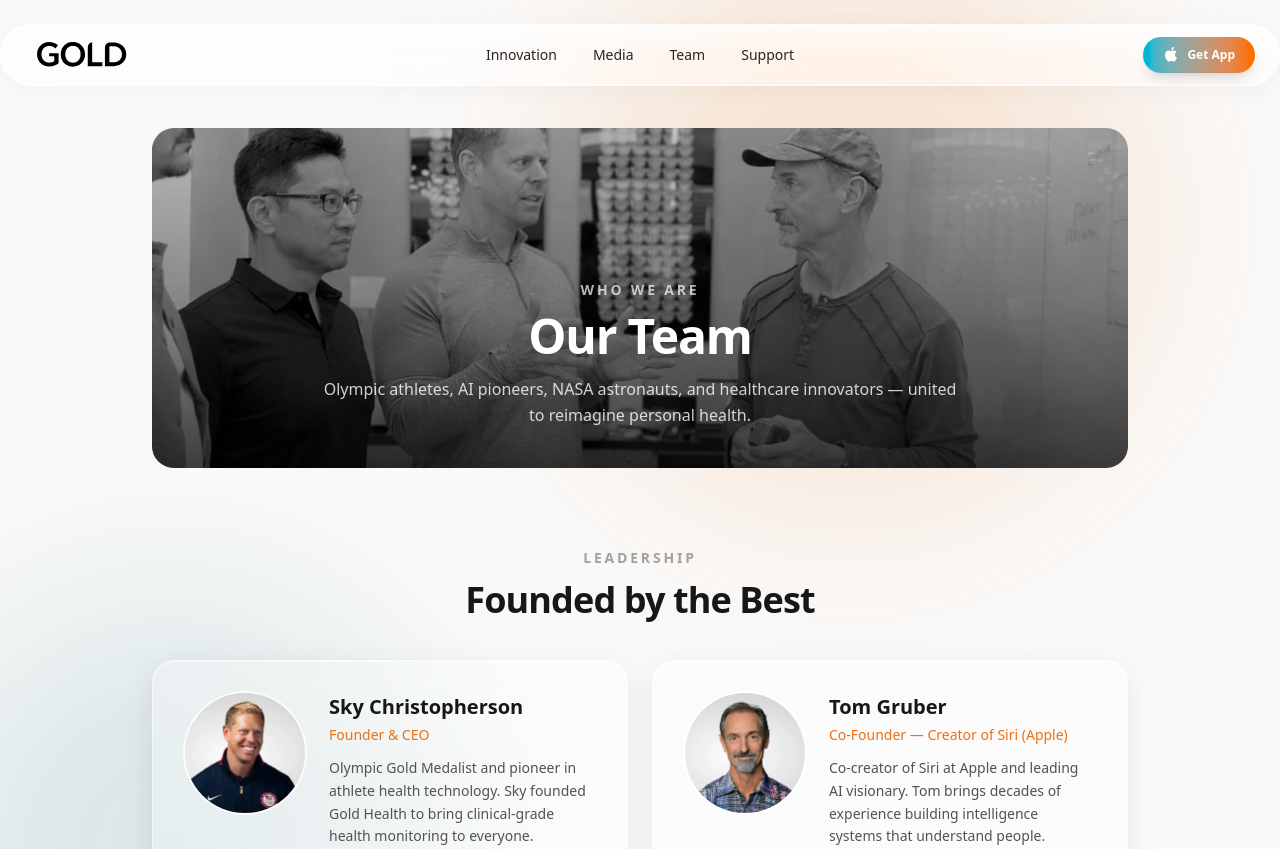
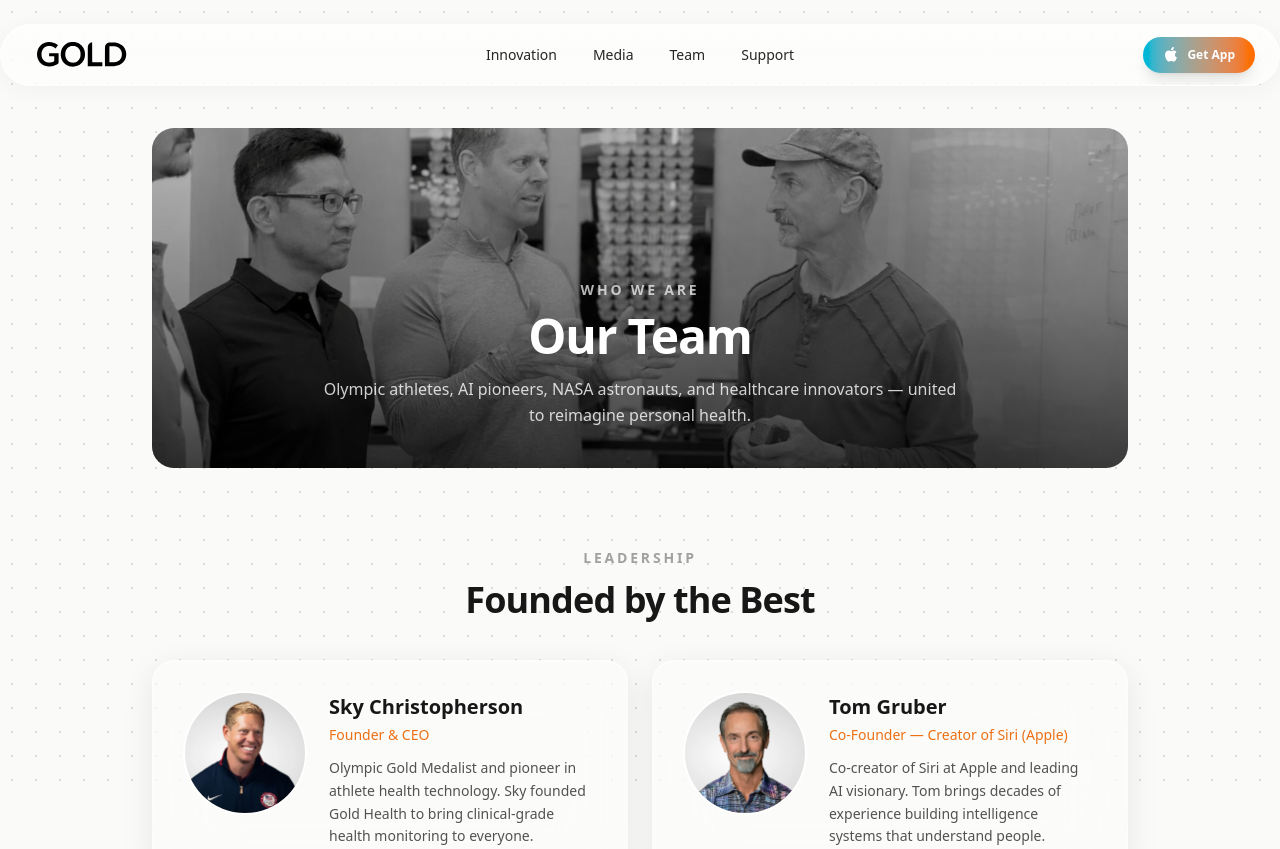
Before and after one commit to GOLD-Inc/goldwebsite, a Next.js app: page /team in a window 1280 px wide. Shown: the top 849 px of the page. Built offline with nearby package versions, Linux system fonts and the light colour scheme.

Commit message:
feat: add dot grid background to globals.css and update layout for improved styling

```diff
--- a/src/app/globals.css
+++ b/src/app/globals.css
@@ -146,3 +146,14 @@
     width: 100%;
   }
 }
+
+/* Dot grid background */
+.grain-bg::before {
+  content: "";
+  position: fixed;
+  inset: 0;
+  z-index: 0;
+  pointer-events: none;
+  background-image: radial-gradient(circle, rgba(0,0,0,0.12) 1px, transparent 1px);
+  background-size: 24px 24px;
+}
--- a/src/app/layout.tsx
+++ b/src/app/layout.tsx
@@ -31,19 +31,17 @@ export default function RootLayout({
   return (
     <html lang="en">
       <body
-        className={`${geistSans.variable} ${geistMono.variable} antialiased suppressHydrationWarning bg-[#fafafa]`}
+        className={`${geistSans.variable} ${geistMono.variable} antialiased suppressHydrationWarning grain-bg relative min-h-screen w-full bg-[#fafaf8]`}
       >
-        <ThemeProvider
-            defaultTheme="light"
-          >
-
+        <div className="relative z-10">
+          <ThemeProvider defaultTheme="light">
             <NavbarComponent />
             {children}
             <Footer />
             <Analytics />
             <SpeedInsights />
-
           </ThemeProvider>
+        </div>
       </body>
     </html>
   );
--- a/src/app/team/page.tsx
+++ b/src/app/team/page.tsx
@@ -311,17 +311,7 @@ function TextCard({ member }: { member: TeamMember }) {
 
 export default function TeamPage() {
   return (
-    <main className="relative min-h-screen pb-24 pt-32">
-      {/* Background gradient blobs for glassmorphism */}
-      <div className="pointer-events-none absolute inset-0 overflow-hidden" aria-hidden>
-        <div className="absolute -top-20 right-[10%] h-[600px] w-[600px] rounded-full bg-[#EC7013]/15 blur-[100px]" />
-        <div className="absolute top-[20%] -left-20 h-[500px] w-[500px] rounded-full bg-[#065b64]/12 blur-[100px]" />
-        <div className="absolute top-[45%] right-[5%] h-[450px] w-[450px] rounded-full bg-[#f4d03f]/15 blur-[100px]" />
-        <div className="absolute top-[65%] left-[15%] h-[400px] w-[400px] rounded-full bg-[#EC7013]/10 blur-[100px]" />
-        <div className="absolute bottom-[10%] right-[30%] h-[350px] w-[350px] rounded-full bg-[#065b64]/10 blur-[100px]" />
-      </div>
-      {/* Content (relative to sit above gradient blobs) */}
-      <div className="relative">
+    <main className="min-h-screen pb-24 pt-32">
 
       {/* Hero with team photo */}
       <section className="mx-auto max-w-5xl px-6">
@@ -427,8 +417,6 @@ export default function TeamPage() {
           ))}
         </div>
       </section>
-
-      </div>
     </main>
   );
 }
```
